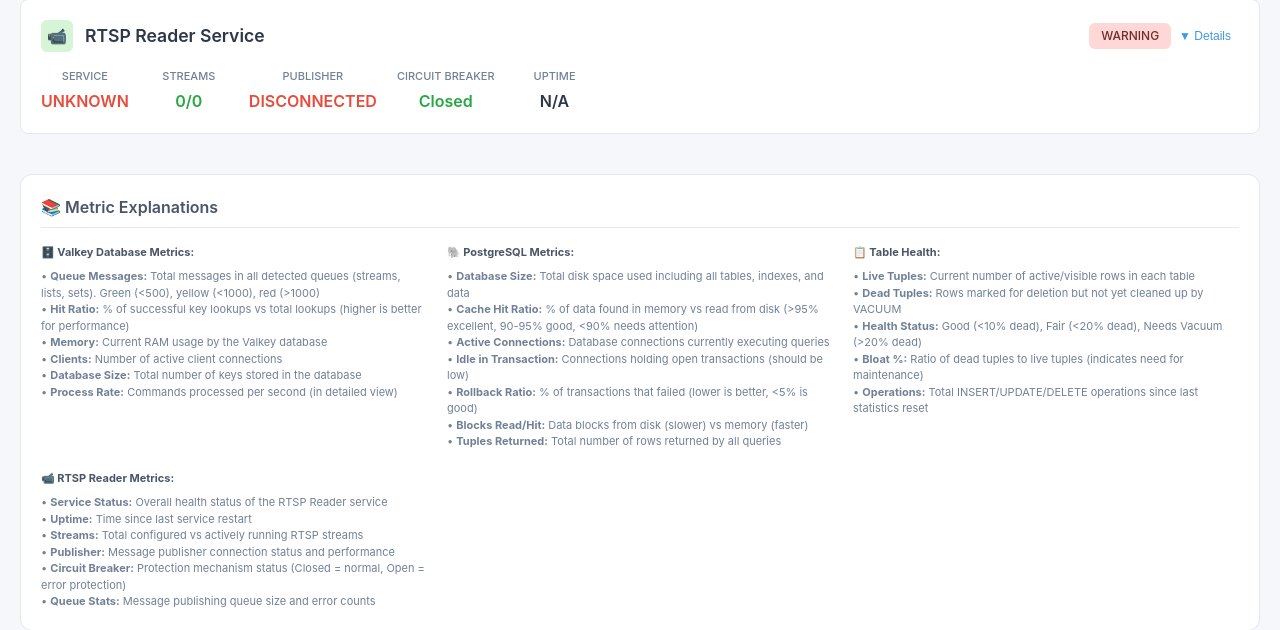
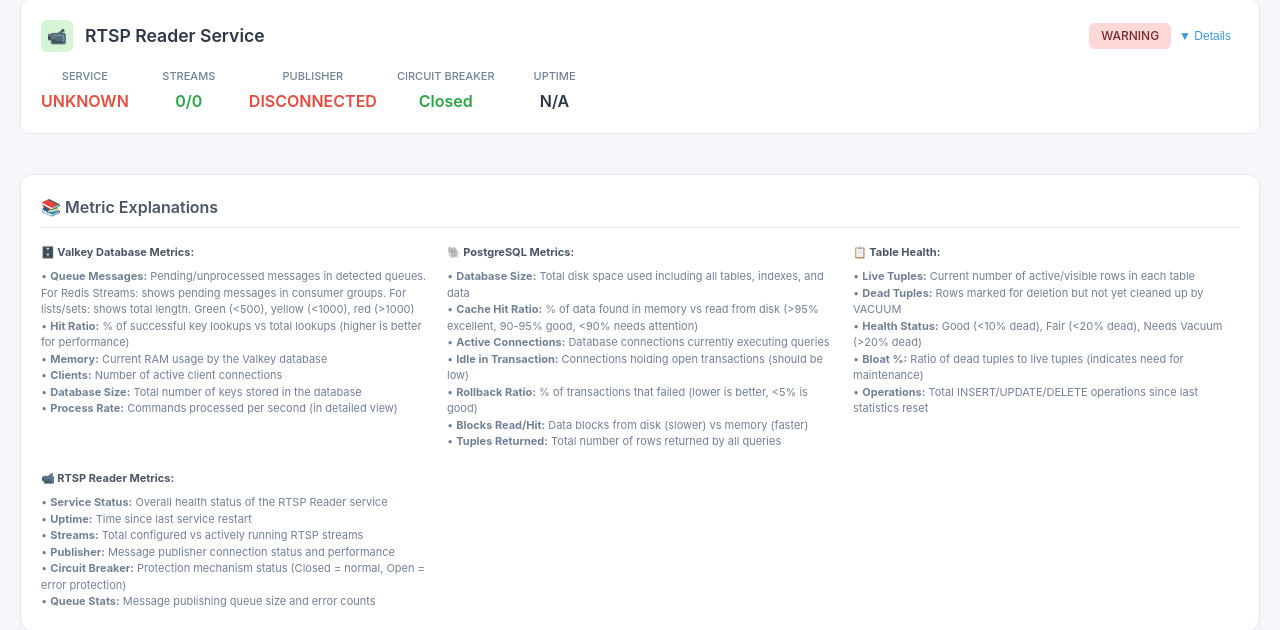
Before and after one commit to rave-altfred/webapp-python, a Flask app: page / in a window 1280 px wide. Shown: the part 633-1263 px from the top of the page. Run offline with Flask 3, Linux system fonts and the light colour scheme; data that the repository does not hold is empty; some libraries are stand-ins or nearby versions.

Commit message:
Fix Redis Stream queue counting to show pending messages instead of total
- Changed from XLEN (total messages ever) to pending messages in consumer groups
- For streams with consumer groups: shows actual pending/unprocessed messages
- For streams without consumer groups: falls back to total length (unprocessed)
- Added detailed logging to show total_length vs pending count
- Updated descriptions to clarify pending vs total message counting
- This should now show the actual queue backlog that needs processing

```diff
--- a/app.py
+++ b/app.py
@@ -367,14 +367,49 @@ def get_queue_info_with_timeout(client, timeout_seconds=10) -> Dict[str, Any]:
                         })
                 elif key_type == 'stream':
                     # Redis Streams are commonly used for message queues
-                    length = client.xlen(key)
-                    logger.info(f"Stream key '{key}' has length: {length}")
-                    if length > 0:
-                        total_messages += length
+                    # Check for consumer groups and pending messages first
+                    pending_count = 0
+                    total_stream_length = client.xlen(key)
+                    stream_info = {'total_length': total_stream_length, 'pending_count': 0, 'consumer_groups': []}
+
+                    try:
+                        # Get consumer groups for this stream
+                        groups_info = client.xinfo_groups(key)
+                        logger.info(f"Stream key '{key}' has {len(groups_info)} consumer groups")
+
+                        for group_info in groups_info:
+                            group_name = group_info['name']
+                            stream_info['consumer_groups'].append(group_name)
+
+                            # Get pending messages for this group
+                            try:
+                                pending_info = client.xpending_range(key, group_name, min='-', max='+', count=10000)
+                                group_pending = len(pending_info)
+                                pending_count += group_pending
+                                logger.info(f"Consumer group '{group_name}' has {group_pending} pending messages")
+                            except Exception as e:
+                                logger.warning(f"Error getting pending messages for group {group_name}: {e}")
+
+                        stream_info['pending_count'] = pending_count
+
+                    except Exception as e:
+                        logger.info(f"Stream '{key}' has no consumer groups or error getting groups: {e}")
+                        # If no consumer groups, treat total length as 'pending' (unprocessed)
+                        pending_count = total_stream_length
+                        stream_info['pending_count'] = pending_count
+
+                    # Use pending count if available, otherwise fall back to total length
+                    effective_count = pending_count if pending_count > 0 or len(stream_info['consumer_groups']) > 0 else total_stream_length
+
+                    logger.info(f"Stream key '{key}': total_length={total_stream_length}, pending={pending_count}, effective_count={effective_count}")
+
+                    if effective_count > 0:
+                        total_messages += effective_count
                         queue_details.append({
                             'name': key,
-                            'length': length,
-                            'type': 'stream'
+                            'length': effective_count,
+                            'type': 'stream',
+                            'stream_info': stream_info
                         })
                 else:
                     logger.info(f"Key '{key}' has unsupported type '{key_type}' for queue detection")
@@ -409,7 +444,7 @@ def get_queue_info_with_timeout(client, timeout_seconds=10) -> Dict[str, Any]:
         return {
             'total_messages_in_queues': {
                 'value': total_messages,
-                'description': f'Total messages across {len(queue_details)} detected queues'
+                'description': f'Pending/unprocessed messages across {len(queue_details)} detected queues (streams show pending in consumer groups, others show total length)'
             },
             'queue_details': {
                 'value': queue_details[:10],  # Top 10 queues by size
--- a/templates/dashboard.html
+++ b/templates/dashboard.html
@@ -412,7 +412,7 @@
             <div style="display: grid; grid-template-columns: repeat(auto-fit, minmax(300px, 1fr)); gap: 20px; font-size: 11px; color: #718096; line-height: 1.5;">
                 <div>
                     <strong style="color: #4a5568; display: block; margin-bottom: 8px;">🗄️ Valkey Database Metrics:</strong>
-                    • <strong>Queue Messages:</strong> Total messages in all detected queues (streams, lists, sets). Green (&lt;500), yellow (&lt;1000), red (&gt;1000)<br>
+                    • <strong>Queue Messages:</strong> Pending/unprocessed messages in detected queues. For Redis Streams: shows pending messages in consumer groups. For lists/sets: shows total length. Green (&lt;500), yellow (&lt;1000), red (&gt;1000)<br>
                     • <strong>Hit Ratio:</strong> % of successful key lookups vs total lookups (higher is better for performance)<br>
                     • <strong>Memory:</strong> Current RAM usage by the Valkey database<br>
                     • <strong>Clients:</strong> Number of active client connections<br>
```
